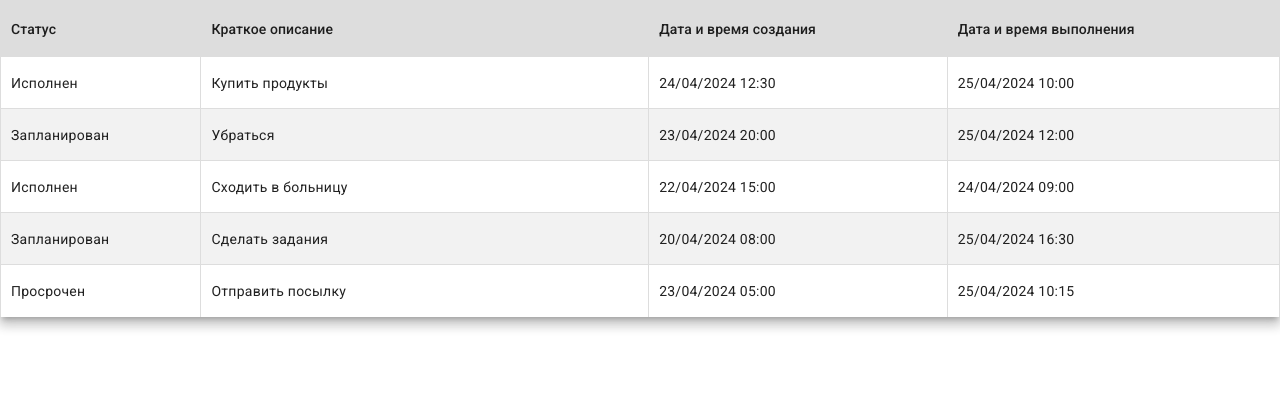
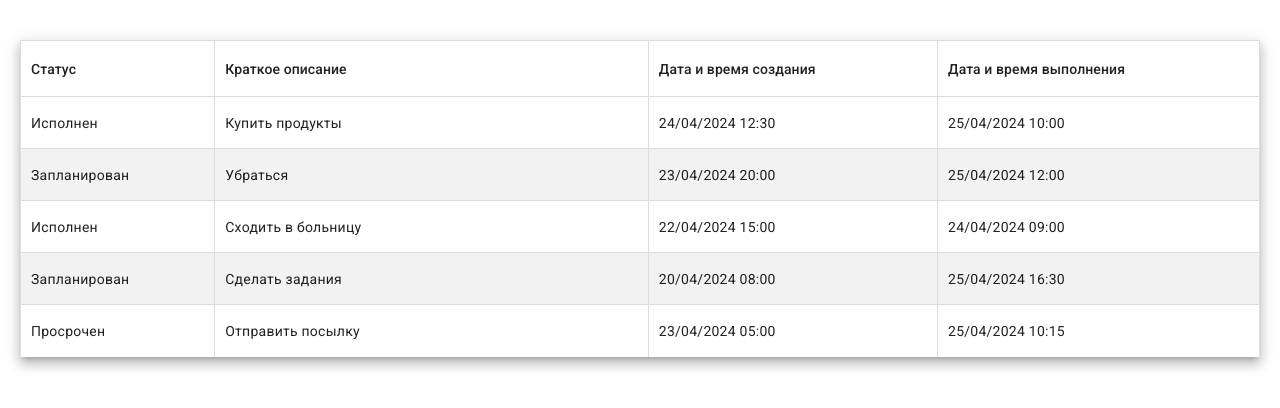
Before and after one commit to TumenSan/test-task-reminder, an Angular app: page /reminder in a window 1280 px wide. Shown: the top 408 px of the page. Built offline with nearby package versions, Linux system fonts and the light colour scheme.

Commit message:
style: add table wrapper and improve layout in reminder components

```diff
--- a/src/app/components/reminder-form/reminder-form.component.css
+++ b/src/app/components/reminder-form/reminder-form.component.css
@@ -5,6 +5,11 @@ form {
   border: 1px solid #ccc;
   border-radius: 5px;
   background-color: #f9f9f9;
+}
+
+.table-wrapper {
+  margin: 20px auto;
+  padding: 20px;
 }
 
 .row {
--- a/src/app/components/reminder-form/reminder-form.component.html
+++ b/src/app/components/reminder-form/reminder-form.component.html
@@ -1,3 +1,4 @@
+<div class="table-wrapper">
   <form>
     <div class="row">
       <div>
@@ -37,3 +38,4 @@
       <button class="back-button" (click)="goBack()">Назад</button>
     </div>
   </form>
+</div>
--- a/src/app/components/reminder-list/reminder-list.component.css
+++ b/src/app/components/reminder-list/reminder-list.component.css
@@ -28,3 +28,8 @@ tr:hover {
 .mat-column-shortDescription {
   width: 35%;
 }
+
+.table-wrapper {
+  margin: 20px auto;
+  padding: 20px;
+}
--- a/src/app/components/reminder-list/reminder-list.component.html
+++ b/src/app/components/reminder-list/reminder-list.component.html
@@ -1,3 +1,4 @@
+<div class="table-wrapper">
   <table mat-table [dataSource]="reminders" class="mat-elevation-z8">
     <!-- Столбец Статус -->
     <ng-container matColumnDef="status">
@@ -30,3 +31,4 @@
     <tr mat-header-row *matHeaderRowDef="displayedColumns"></tr>
     <tr mat-row *matRowDef="let row; columns: displayedColumns;" (dblclick)="openReminderForm(row)"></tr>
   </table>
+</div>
```
Lines whose indentation alone changed are shown as unchanged.
